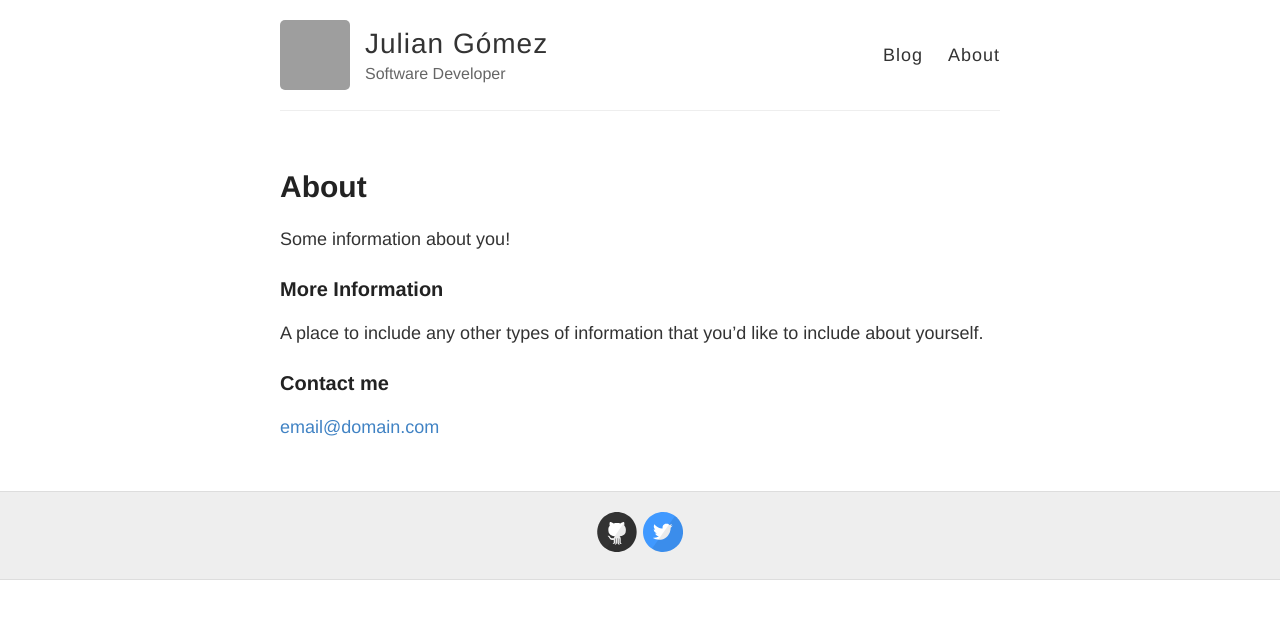
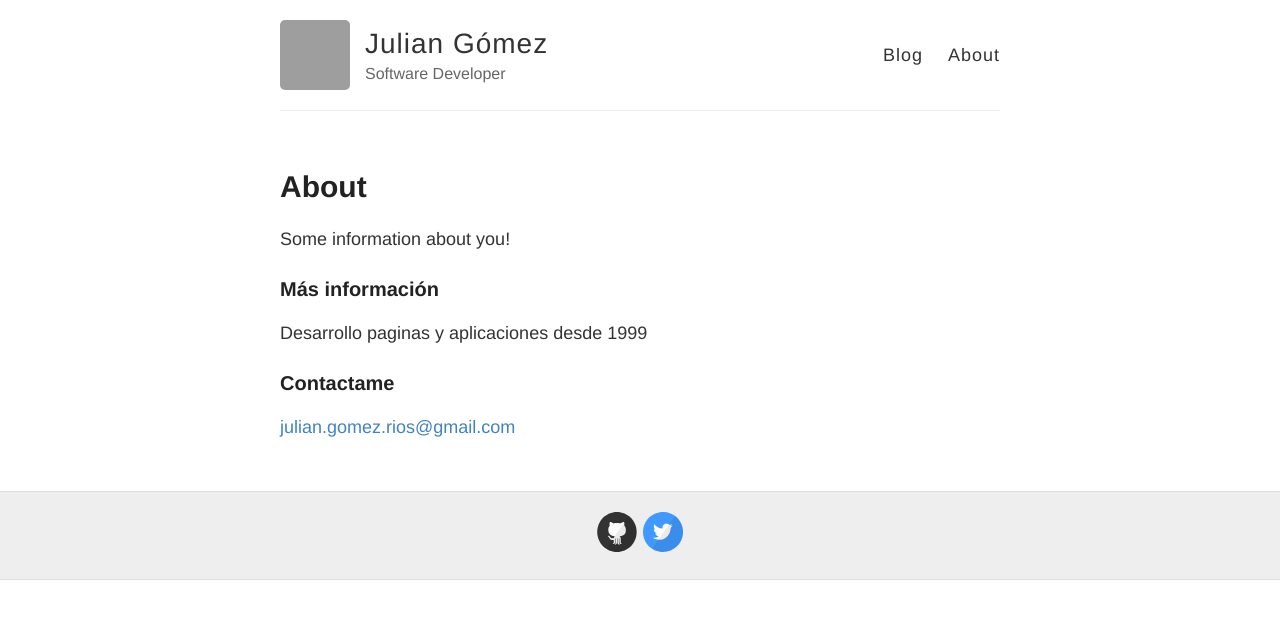
Before and after one commit to jgomezr/jgomezr.github.io, a Jekyll site: the page built from about.md, in a window 1280 px wide. Shown: the top 619 px of the page. Built offline with Jekyll 4.4.1, drawn with Linux system fonts in a browser that asks for light colours; grey boxes are pictures that could not be loaded.

Commit message:
Update about.md

```diff
--- a/about.md
+++ b/about.md
@@ -2,14 +2,15 @@
 layout: page
 title: About
 permalink: /about/
+published: true
 ---
 
 Some information about you!
 
-### More Information
+### Más información
 
-A place to include any other types of information that you'd like to include about yourself.
+Desarrollo paginas y aplicaciones desde 1999
 
-### Contact me
+### Contactame
 
-[email@domain.com](mailto:email@domain.com)
+[julian.gomez.rios@gmail.com](mailto:julian.gomez.rios@gmail.com)
```
